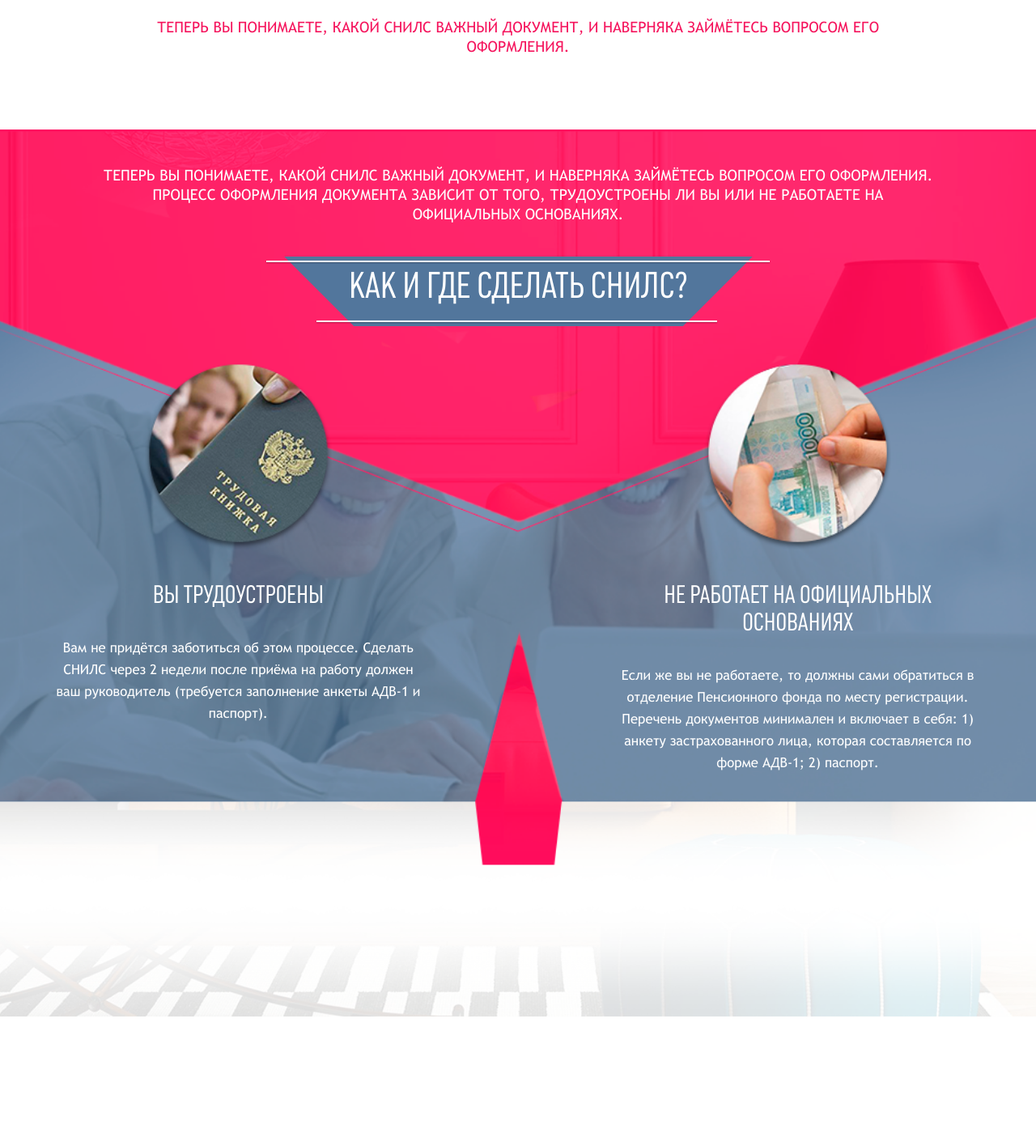
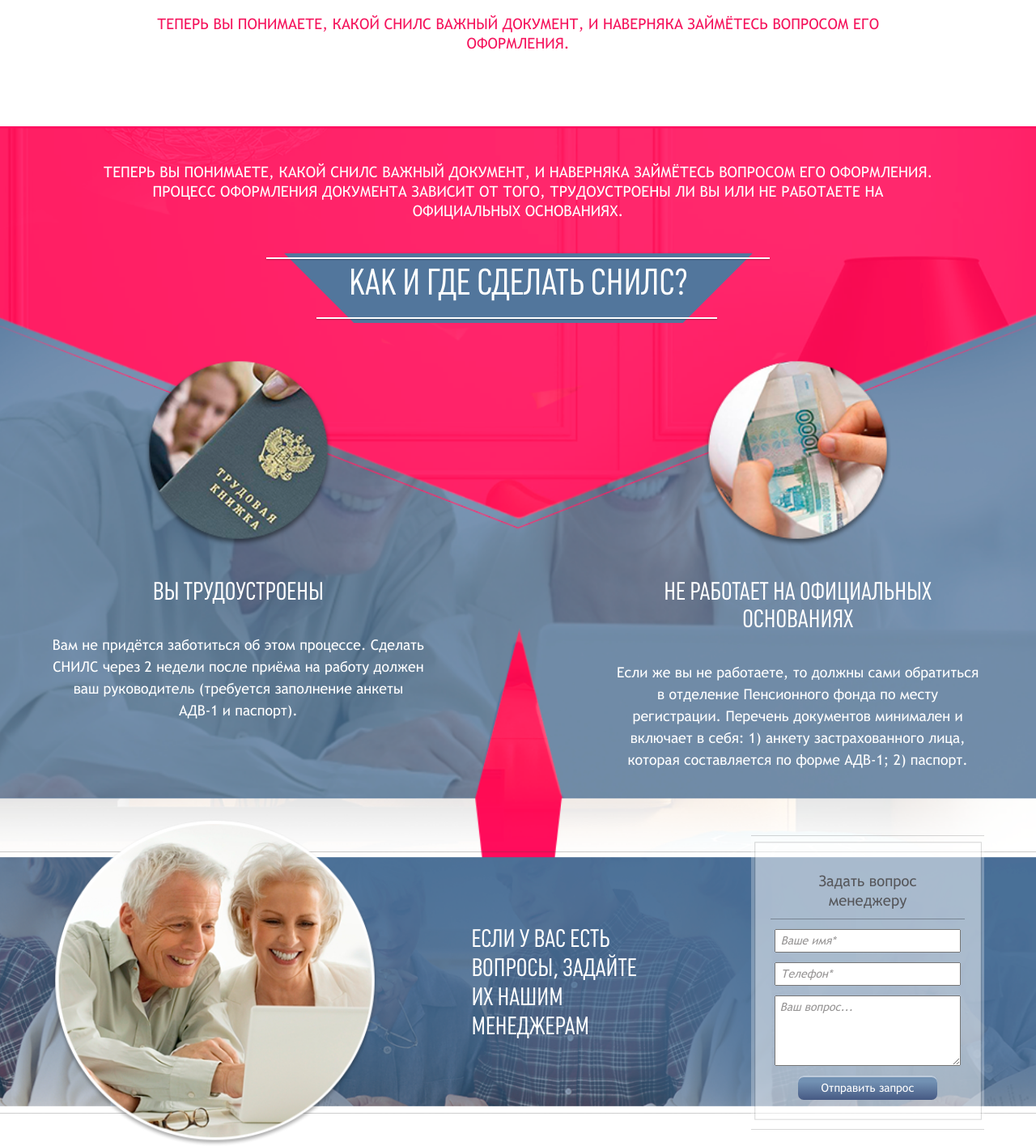
Before and after one commit to byshabay/snils.su, a PHP site: page / in a window 1280 px wide. Shown: the part 1360-2776 px from the top of the page at 81% size. Before the commit the page ends 2616 px from the top, so only its background shows below. Run offline with PHP 8.4, Linux system fonts and the light colour scheme.

Commit message:
Add thirt block for desktop

```diff
--- /dev/null
+++ b/index.php
@@ -0,0 +1,124 @@
+<!DOCTYPE html>
+<html lang="ru">
+<head>
+    <meta charset="UTF-8">
+    <meta http-equiv="X-UA-Compatible" content="IE=edge">
+    <meta name="viewport" content="width=device-width, initial-scale=1.0">
+    <title>Шабайкина - Тестовое задание</title>
+    <link rel="stylesheet" href="style.css">
+</head>
+<body>
+    <header class="header">
+        <div class="header__info">
+            <ul class="header__top_list">
+                <li> <span>режим работы:</span>  ежедневно с 10:00 до 22:00</li>
+                <li> <span>тел:</span> +7(499)394-30-29</li>
+                <li> <span>email:</span> info@snilsa.net</li>
+                <li> <span>наш адрес:</span> ул.Сходненская, д. 50</li>
+            </ul>
+        </div>
+        <div class="header__body">
+            <a href="#" class="header__logo">
+                <img src="src/logo.png" alt="Snils.su страховое свидетельство государственного пенсионного страхования">
+            </a>
+            <div class="header__burger">
+                <span></span>
+            </div>
+        </div>
+        <nav class="header__list">
+            <ul class="header__bottom_list">
+                <li> <a href="#"> Главная</a></li>
+                <li class="header__sub"> <a class="dropdown" href="#1" >Вопросы и ответы</a> <div class="dropbtn"></div>
+                    <ul class="header__bottom_sub_menu">
+                        <li><a href="#2">Порядок работы</a></li>
+                        <li><a href="#3">Контакты</a></li>
+                        <li><a href="#4">Сделать заявку</a></li>
+                    </ul>
+                </li> <!--Такие ссылки для демонстрации работы скрипта по определению активной страницы-->
+                <li><a href="#2">Порядок работы</a></li>
+                <li><a href="#3">Контакты</a></li>
+                <li><a href="#4">Сделать заявку</a></li>
+            </ul>
+        </nav>
+    </header>
+    <div class="bkg">
+        <div class="container">
+            <h1>Страховое свидетельство государственного пенсионного страхования</h1>
+        </div>
+    </div>
+    <div class="first_block container">
+        <div class="first_block__head">
+            Снилс, что за документ и зачем он нужен?
+        </div>
+        <p class="first_block__text_1" >СНИЛС − номер лицевого счёта гражданина Российской Федерации, используемый в системе пенсионного страхования. Он становится основой для
+            сосредоточения максимально полной информации о рабочем стаже человека и уровне страховых отчислений (взносов), производимых на его имя.
+            Таким образом, вопрос, нужен ли СНИЛС, даже не стоит.</p>
+        <div class="first_block__body">
+            <img src="src/snils.png" alt="Снилс, что за документ и зачем нужен?">
+            <div class="first_block__info">
+                <p class="first_block__text_2">
+                    Внешне СНИЛС представляет собой зелёную карту − страховое свидетельство государственного пенсионного страхования. Указанный документ необходим для решения таких задач:
+                </p>
+                <ul class="first_block__list">
+                    <li>Перевод средств работнику в счёт будущей пенсии;</li>
+                    <li>Регистрация лица на портале госуслуг;</li>
+                    <li>Обмен информацией о том или ином гражданине между разными
+                        инстанциями и структурами</li>
+                    <li>Получение всех видов социальных пособий (государственной помощи)</li>
+                </ul>
+            </div>
+        </div>
+        <span class="first_block__text_3">Теперь вы понимаете, какой СНИЛС важный документ, и наверняка займётесь вопросом его оформления.</span>
+    </div>
+    <div class="second_block">
+        <div class="container">
+            <p class="second_block__text_1">Теперь вы понимаете, какой СНИЛС важный документ,  и наверняка займётесь вопросом его оформления. Процесс
+                оформления документа зависит от того, трудоустроены
+                 ли вы или не работаете на официальных основаниях.</p>
+            <h2>
+                Как и где сделать снилс?
+            </h2>
+            <div class="second_block__body">
+                <div class="second_block__info_1">
+                    <img src="src/second_block_1.png" alt="Как и где сделать снилс, если вы трудоустроены">
+                    <span>
+                        Вы трудоустроены
+                    </span>
+                    <p>
+                        Вам не придётся заботиться об этом процессе. Сделать СНИЛС
+                        через 2 недели после приёма на работу должен ваш руководитель (требуется заполнение анкеты АДВ-1 и паспорт).
+                    </p>
+                </div>
+                <div class="second_block__info_2">
+                    <img src="src/second_block_2.png" alt="Как и где сделать снилс, если вы не работаетена официальных основаниях">
+                    <span>
+                        Не работает на официальных основаниях
+                    </span>
+                    <p>Если же вы не работаете, то должны сами обратиться в отделение Пенсионного
+                        фонда по месту регистрации. Перечень документов минимален и включает в
+                        себя: 1) анкету застрахованного лица, которая составляется по форме АДВ-1; 2) паспорт.</p>
+                </div>
+            </div>
+        </div>
+    </div>
+    <div class="third_block">
+        <div class="container">
+            <img class="third_block__img_1" src="src/third_block.png" alt="Задать вопрос менеджеру">
+            <div class="third_block__img_2"></div>
+            <span class = "third_block__text_1">Если у вас есть вопросы, задайте их нашим менеджерам</span>
+            <form>
+                <span>Задать вопрос менеджеру</span>
+                <hr>
+                <input type="text" placeholder = 'Ваше имя*'>
+                <input type="text" placeholder = 'Телефон*'>
+                <textarea  rows="5" placeholder = 'Ваш вопрос...'></textarea>
+                <input class = "third_block__submit" type="submit" value="Отправить запрос">
+            </form>
+        </div>
+    </div>
+
+
+    <script src="https://ajax.googleapis.com/ajax/libs/jquery/2.2.0/jquery.min.js"></script>
+    <script src="script.js"></script>
+</body>
+</html>
--- a/style.css
+++ b/style.css
@@ -2,8 +2,10 @@
     --red: #f5135c;
     --grey: #434547;
     --max: 1160px;
+    --plumb: 'Plumb',  Arial, Helvetica, sans-serif;
+    --trebuchet: 'Trebuchet', Arial, Helvetica, sans-serif;
     --text_17: calc( (100vw - 300px)/(1160 - 300) * (17 - 12) + 12px); /*font-size: 17px*/
-    --text_17: calc( (100vw - 300px)/(1160 - 300) * (16 - 11) + 11px);
+    --text_16: calc( (100vw - 300px)/(1160 - 300) * (16 - 11) + 11px);
     --text_18: calc( (100vw - 300px)/(1160 - 300) * (18 - 15) + 15px);
     --text_29: calc( (100vw - 300px)/(1160 - 300) * (29 - 17) + 17px);
     --text_48: calc( (100vw - 300px)/(1160 - 300) * (42 - 20) + 20px);
@@ -13,7 +15,7 @@
     padding: 0;
 }
 body{
-    font-family: "Plumb", Arial, Helvetica, sans-serif;
+    font-family: var(--plumb);
 }
 .header{
     text-transform: uppercase;
@@ -187,7 +189,7 @@ body{
     color: #272727;
     line-height: 24px;
     font-size: var(--text_16);
-    font-family: 'Trebuchet', Arial, Helvetica, sans-serif;
+    font-family: var(--trebuchet);
 }
 
 .first_block__head{
@@ -195,7 +197,7 @@ body{
     color: #fff;
     background-color: var(--red);
     font-size: var(--text_29);
-    font-family: 'Plumb', Arial, Helvetica, sans-serif;
+    font-family:  var(--plumb);
     padding: 15px 0;
     text-align: center;
 }
@@ -248,7 +250,7 @@ body{
     height: auto;
     margin-top: 90px;
     padding: 45px 0 300px;
-    font-family: 'Trebuchet', Arial, Helvetica, sans-serif;
+    font-family: var(--trebuchet);
 }
 .second_block__text_1{
     display: block;
@@ -264,7 +266,7 @@ body{
     display: block;
     font-size: var(--text_48);
     font-weight: normal;
-    font-family: 'Plumb', Arial, Helvetica, sans-serif ;
+    font-family:  var(--plumb);
     background: url('src/second_block__h2.png') top no-repeat;
     height: 90px;
     padding-top: 12px;
@@ -284,7 +286,7 @@ body{
 .second_block__body span{
     margin: 35px 0;
     display: block;
-    font-family: 'Plumb', Arial, Helvetica, sans-serif;
+    font-family:  var(--plumb);
     font-size: var(--text_29);
 }
 .second_block__body p{
@@ -292,6 +294,99 @@ body{
     display: block;
     font-size: var(--text_17);
     line-height: 27px;
+}
+.third_block .container{
+    display: flex;
+    position: relative;
+    align-items: center;
+}
+.third_block{
+    background: url('src/third_block__bkg.png') center no-repeat;
+    background-size: cover;
+    padding: 90px 0;
+    margin-top: -200px;
+}
+.third_block__text_1{
+    font-size: var(--text_29);
+    color: #fff;
+    font-family:  var(--plumb);
+    text-transform: uppercase;
+    width: 20%;
+    line-height: 36px;
+}
+.third_block__img_1{
+    position: absolute;
+    width: 35%;
+    left: 0;
+}
+.third_block__img_2{
+    background: url('src/arrow.png') center no-repeat;
+    width: 10%;
+    margin-left: 35%;
+}
+.third_block form{
+    position: absolute;
+    right: 0;
+    width: 25%;
+    padding: 45px 0 25px;
+    background: url('src/third_block__form.png') center no-repeat;
+    background-size: cover;
+
+}
+.third_block form span{
+    font-family: var(--trebuchet);
+    font-size: var(--text_18);
+    color: #56575b;
+    line-height: 24px;
+    width: 70%;
+    position: relative;
+    display: block;
+    margin: 0 auto;
+    text-align: center;
+}
+.third_block form input, .third_block form textarea{
+    position: relative;
+    display: block;
+    margin: 12px auto;
+    width: 80%;
+    padding: 5px 6px;
+    box-sizing: border-box;
+    outline: none;
+}
+.third_block form hr{
+    display: block;
+    height: 1px;
+    background-color: #000;
+    border: 0;
+    opacity: 0.28;
+    width: 83%;
+    margin: 10px auto 0;
+}
+.third_block form ::placeholder{
+    font-style: italic;
+    color: #969494;
+    font-family: var(--trebuchet);
+    font-size: 14px;
+}
+.third_block form .third_block__submit{
+    background: linear-gradient(#7291b3 25%, #465983 );
+    font-family: var(--trebuchet);
+    font-size: 14px;
+    color: #fff;
+    width: 60%;
+    padding: 7px 0;
+    border-radius: 7px;
+    border: 0px ;
+    box-shadow:inset 0 2px 0 0 #becbda;
+
+}
+.third_block form .third_block__submit:hover{
+    background: linear-gradient( #9aabc5 25% , #647da6 );
+    box-shadow:inset 0 2px 0 0 #ced6e3;
+}
+.third_block form .third_block__submit:active{
+    background: linear-gradient( #20437a 25% , #142b4e );
+    box-shadow:inset 0 2px 0 0 #90a2be;
 }
 
 @media (max-width: 767px){
```
Also changed, not shown: src/arrow.png (added).
